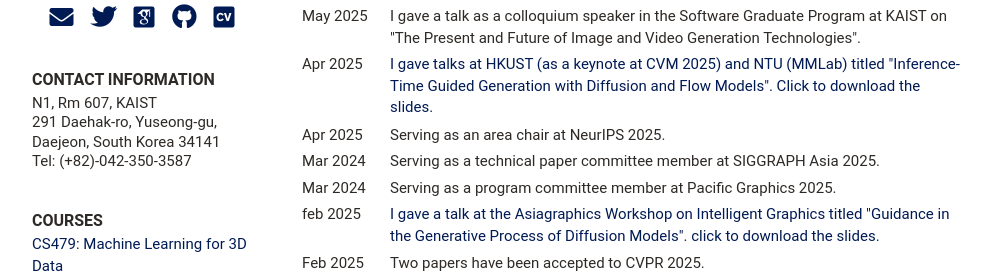
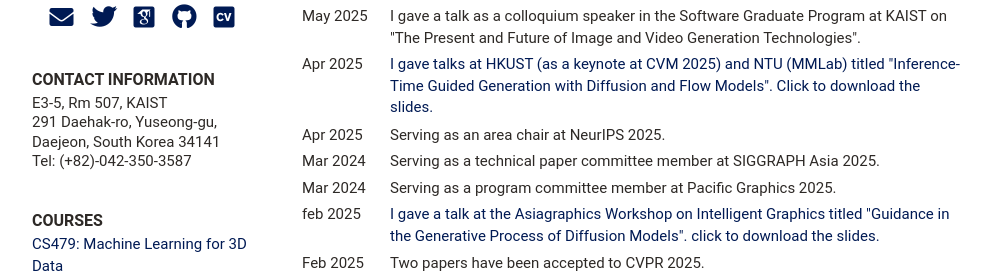
Before and after one commit to mhsung/mhsung.github.io, a Jekyll site: the page built from index.html, in a window 1280 px wide and 900 px high. Shown: the part 412-691 px from the top of the window, without its empty margins (126-1117 px from the left). Built offline with Jekyll 4.4.1, drawn with Linux system fonts in a browser that asks for light colours; some web fonts are replaced.

Commit message:
Updated.

```diff
--- a/_data/data.yml
+++ b/_data/data.yml
@@ -26,7 +26,7 @@ sidebar:
   google-scholar: https://scholar.google.com/citations?user=PcIYMp4AAAAJ
 
   address: |
-    N1, Rm 607, KAIST
+    E3-5, Rm 507, KAIST
     291 Daehak-ro, Yuseong-gu,
     Daejeon, South Korea 34141
     Tel: (+82)-042-350-3587
```
Also changed, not shown: 2 other files.
